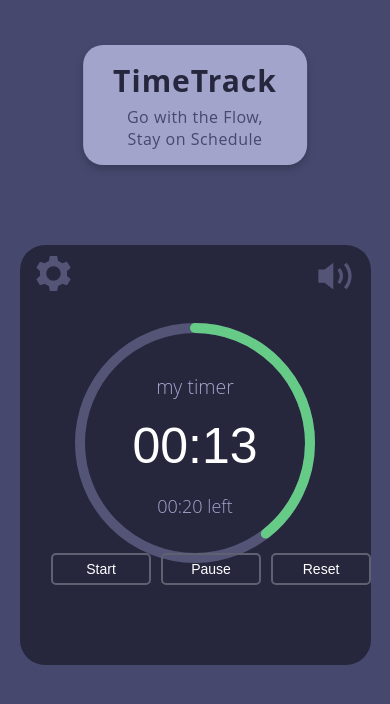
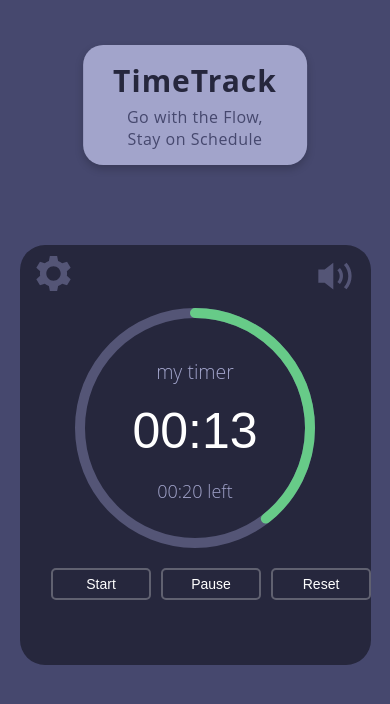
Before and after one commit to sgrisshk/Timer, a React (Create React App) app: page / in a window 390 px wide. Shown: the top 704 px of the page. Built offline with nearby package versions, Linux system fonts and the light colour scheme; a web font is replaced by a local one.

Commit message:
fix(element): add to Timer.css styles for phone display

```diff
--- a/src/Timer.css
+++ b/src/Timer.css
@@ -428,7 +428,7 @@ body, html {
         width: 90%;
         display: flex;
         justify-content: space-around;
-        margin-top: 10px;
+        margin-top: 40px;
         margin-bottom: 20px;
     }
 
```
